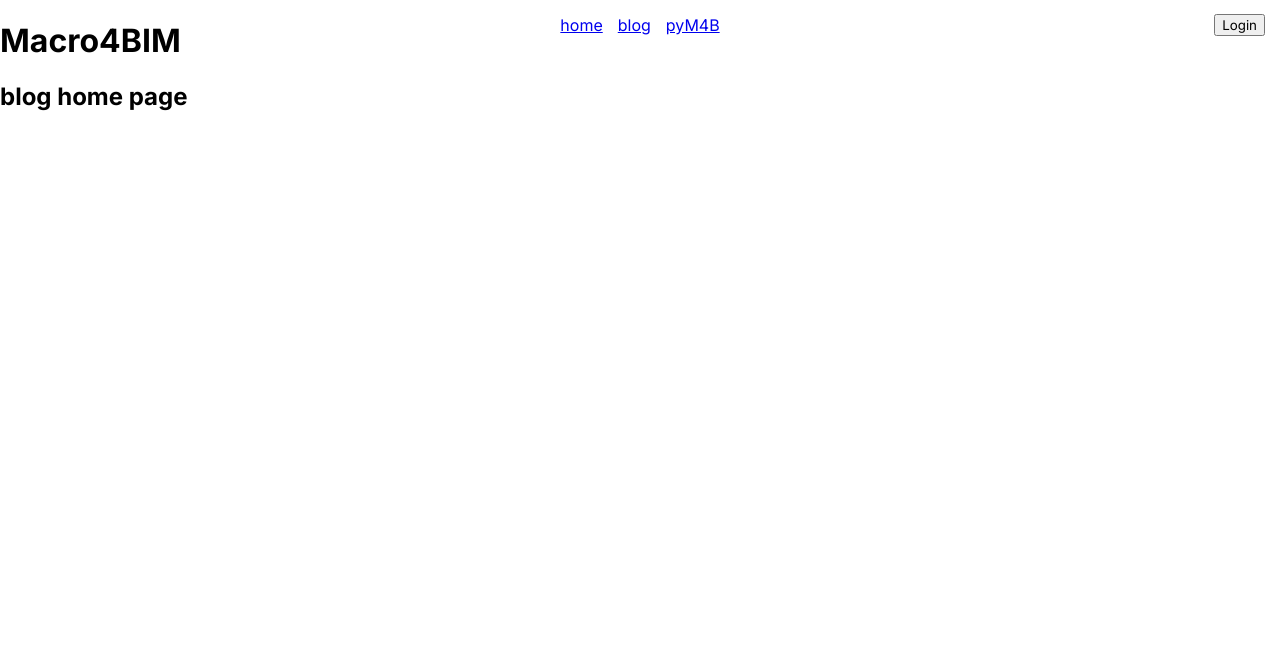
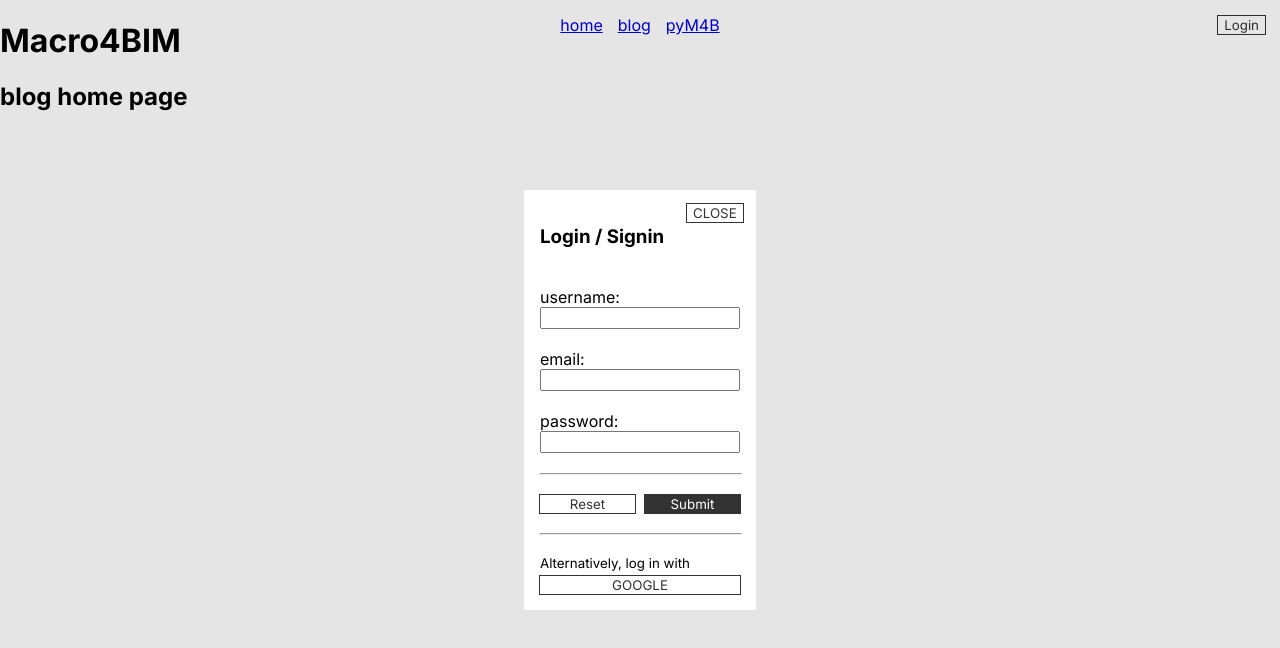
Before and after one commit to GiuseppeDotto/m4b-app, a React (Vite) app: page / in a window 1280 px wide. Both pictures are taken after a click on the button "Login". Shown: the top 648 px of the page. Built offline with nearby package versions, Linux system fonts and the light colour scheme; no server answers.

Commit message:
connected to firebase and implemented user authentication

```diff
--- a/package.json
+++ b/package.json
@@ -10,6 +10,7 @@
     "preview": "vite preview"
   },
   "dependencies": {
+    "firebase": "^11.9.0",
     "react": "^18.3.1",
     "react-dom": "^18.3.1",
     "react-router-dom": "^7.6.2"
--- a/src/App.css
+++ b/src/App.css
@@ -0,0 +1,66 @@
+dialog {
+  border: none;
+  max-width: calc(100% - 2em - 20px);
+  max-height: calc(100% - 2em - 20px);
+}
+
+.dialog-div-alert {
+  position: absolute;
+  top: 0;
+  left: 0;
+  right: 0;
+  height: 0;
+  padding: 0;
+  overflow: hidden;
+  background-color: darkorange;
+  text-align: center;
+  transition: height 250ms ease-in-out;
+}
+
+button {
+  background-color: white;
+  outline: 1px solid #333;
+  color: #333;
+
+  border: none;
+  cursor: pointer;
+  transition: translate 250ms ease-in-out, background-color 250ms ease-in-out;
+}
+button:hover {
+  translate: 0px -2px;
+  background-color: hsl(0, 0%, 95%);
+}
+
+button.btn-primary {
+  background-color: #333;
+  color: white;
+}
+button.btn-primary:hover {
+  background-color: hsl(0, 0%, 40%);
+}
+
+form {
+  display: flex;
+  flex-direction: column;
+}
+form > label {
+  margin-top: 20px;
+}
+form > hr {
+  width: 100%;
+  margin: 20px 0;
+}
+form > div.form-buttons {
+  display: flex;
+  gap: 10px;
+  button {
+    flex: 1;
+  }
+}
+
+/* GENERAL USE */
+.abs-topright {
+  position: absolute;
+  top: 1em;
+  right: 1em;
+}
--- a/src/App.tsx
+++ b/src/App.tsx
@@ -2,14 +2,29 @@ import { Route, Routes } from "react-router-dom";
 import "./App.css";
 import Home from "./components/Home";
 import Header from "./components/Header";
+import { onAuthStateChanged, signOut, User } from "firebase/auth";
+import { createContext, useEffect, useState } from "react";
+import { auth } from "./config/firebase";
+
+export const UserContext = createContext<User | null>(null);
 
 function App() {
+  const [user, setUser] = useState<User | null>(null);
+
+  useEffect(() => {
+    const unsubscribe = onAuthStateChanged(auth, (fbUser) => {
+      fbUser?.emailVerified ? setUser(fbUser) : signOut(auth);
+    });
+    return () => unsubscribe();
+  }, []);
   return (
     <>
-      <Header />
-      <Routes>
-        <Route path="/" element={<Home />} />
-      </Routes>
+      <UserContext.Provider value={user}>
+        <Header />
+        <Routes>
+          <Route path="/" element={<Home />} />
+        </Routes>
+      </UserContext.Provider>
     </>
   );
 }
--- a/src/components/Header.tsx
+++ b/src/components/Header.tsx
@@ -1,9 +1,17 @@
 import { Link } from "react-router-dom";
 import "./Header.css";
-import { useState } from "react";
+import { useContext, useEffect, useState } from "react";
+import UserDialog from "./UserDialog";
+import { UserContext } from "../App";
 
 export default function Header() {
-  const [userName, _setUserName] = useState("Login");
+  const user = useContext(UserContext);
+  const [userName, setUserName] = useState(user?.displayName);
+  const [dialogOpened, setDialogOpened] = useState(false);
+
+  useEffect(() => {
+    setUserName(user?.displayName);
+  }, [user]);
 
   return (
     <div className="main-header-container">
@@ -12,7 +20,10 @@ export default function Header() {
         <Link to="/blog">blog</Link>
         <Link to="/pyM4B">pyM4B</Link>
       </nav>
-      <button className="btn-login btn-primary">{userName}</button>
+      <button className="btn-login btn-secondary" onClick={() => setDialogOpened(true)}>
+        {userName || "Login"}
+      </button>
+      <UserDialog opened={dialogOpened} onCLose={() => setDialogOpened(false)} />
     </div>
   );
 }
--- /dev/null
+++ b/src/components/UserDialog.tsx
@@ -0,0 +1,125 @@
+import {
+  createUserWithEmailAndPassword,
+  GoogleAuthProvider,
+  sendEmailVerification,
+  signInWithEmailAndPassword,
+  signInWithPopup,
+  signOut,
+  updateProfile,
+} from "firebase/auth";
+import { FormEvent, useContext, useEffect, useRef, useState } from "react";
+import { auth } from "../config/firebase";
+import { UserContext } from "../App";
+import { FirebaseError } from "firebase/app";
+
+interface Props {
+  opened: boolean;
+  onCLose: () => void;
+}
+
+export default function UserDialog({ opened, onCLose }: Props) {
+  const user = useContext(UserContext);
+  const dialogRef = useRef<HTMLDialogElement>(null);
+  if (opened && dialogRef.current) dialogRef.current.showModal();
+
+  const alertMsgRef = useRef<HTMLDivElement>(null);
+  const [alertMessage, setAlertMessage] = useState("");
+
+  useEffect(() => {
+    const alertDiv = alertMsgRef.current;
+    if (!alertDiv || alertMessage.length == 0) return;
+    alertDiv.style.height = "1.5em";
+    setTimeout(() => {
+      alertDiv.style.height = "";
+      setAlertMessage("");
+    }, 10000);
+  }, [alertMessage]);
+
+  const closeDialog = () => {
+    dialogRef.current?.close();
+    onCLose();
+  };
+
+  const userLogin = async (e: FormEvent) => {
+    e.preventDefault();
+    const formData = new FormData(e.target as HTMLFormElement);
+    const email = formData.get("email");
+    const password = formData.get("password");
+    let displayName = formData.get("displayName");
+    if (typeof email != "string" || typeof password != "string") return;
+    if (typeof displayName != "string" || displayName.length == 0)
+      displayName = email.split("@")[0];
+    createUserWithEmailAndPassword;
+    try {
+      await signInWithEmailAndPassword(auth, email, password);
+    } catch (error) {
+      try {
+        const userCredentials = await createUserWithEmailAndPassword(auth, email, password);
+        updateProfile(userCredentials.user, { displayName });
+        await sendEmailVerification(userCredentials.user);
+        setAlertMessage("Verification pending, please check your email inboxes.");
+      } catch (error) {
+        setAlertMessage("mail or password invalid.");
+        console.log((error as FirebaseError).code);
+      }
+    }
+  };
+
+  const googleSignIn = async () => {
+    const provider = new GoogleAuthProvider();
+    provider.addScope("profile");
+    provider.addScope("email");
+    await signInWithPopup(auth, provider);
+  };
+
+  const FormLogin = () => {
+    return (
+      <form onSubmit={userLogin}>
+        <h3>Login / Signin</h3>
+        <label htmlFor="displayName">username:</label>
+        <input type="text" name="displayName" id="displayName" />
+        <label htmlFor="email">email:</label>
+        <input type="email" name="email" id="email" />
+        <label htmlFor="password">password:</label>
+        <input type="password" name="password" id="password" />
+        <hr />
+        <div className="form-buttons">
+          <button type="reset">Reset</button>
+          <button type="submit" className="btn-primary">
+            Submit
+          </button>
+        </div>
+        <hr />
+        <small>Alternatively, log in with</small>
+        <button style={{ marginTop: "5px" }} onClick={googleSignIn}>
+          GOOGLE
+        </button>
+      </form>
+    );
+  };
+
+  const UserSpace = () => {
+    return (
+      <div className="user-space">
+        <h3>{user?.displayName}</h3>
+        <p>User since {user?.metadata.creationTime?.split(" ").slice(0, 3).join(" ")}</p>
+        <hr />
+        <button style={{ width: "100%" }} onClick={() => signOut(auth)}>
+          SING-OUT
+        </button>
+      </div>
+    );
+  };
+
+  return (
+    <dialog ref={dialogRef}>
+      <button className="abs-topright btn-secondary" onClick={closeDialog}>
+        CLOSE
+      </button>
+      {user ? <UserSpace /> : <FormLogin />}
+      <div className="dialog-div-alert" ref={alertMsgRef}>
+        {alertMessage}
+      </div>
+    </dialog>
+  );
+}
--- /dev/null
+++ b/src/config/firebase.ts
@@ -0,0 +1,24 @@
+// Import the functions you need from the SDKs you need
+import { initializeApp } from "firebase/app";
+// import { getAnalytics } from "firebase/analytics";
+import { getAuth } from "firebase/auth";
+// TODO: Add SDKs for Firebase products that you want to use
+// https://firebase.google.com/docs/web/setup#available-libraries
+
+// Your web app's Firebase configuration
+// For Firebase JS SDK v7.20.0 and later, measurementId is optional
+const firebaseConfig = {
+  apiKey: import.meta.env.VITE_APIKEY,
+  authDomain: import.meta.env.VITE_AUTHDOMAIN,
+  projectId: import.meta.env.VITE_PROJECTID,
+  storageBucket: import.meta.env.VITE_STORAGEBUCKET,
+  messagingSenderId: import.meta.env.VITE_MESSAGINGSENDERID,
+  appId: import.meta.env.VITE_APPID,
+  measurementId: import.meta.env.VITE_MEASUREMENTID,
+};
+
+// Initialize Firebase
+const app = initializeApp(firebaseConfig);
+// const analytics = getAnalytics(app);
+
+export const auth = getAuth(app);
```
Also changed, not shown: 1 other file (tests, documents, lock files or other folders).
